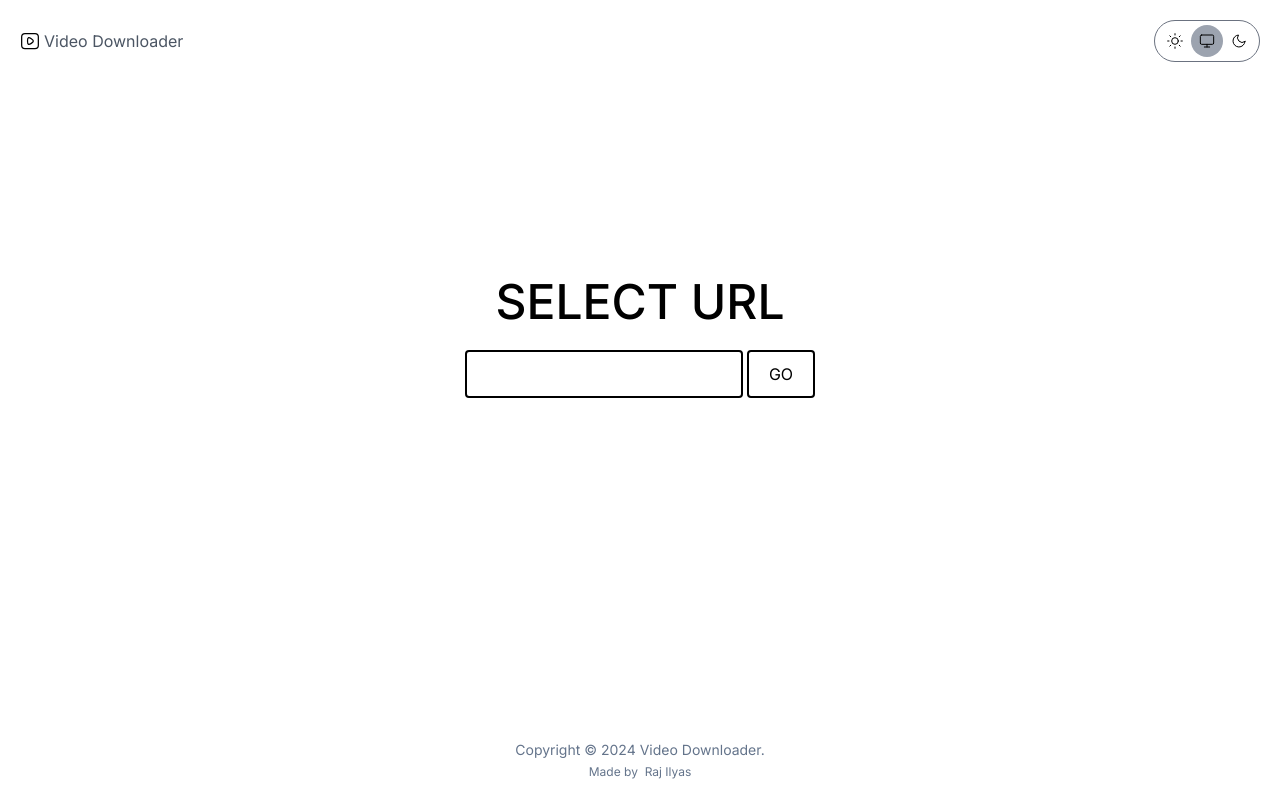
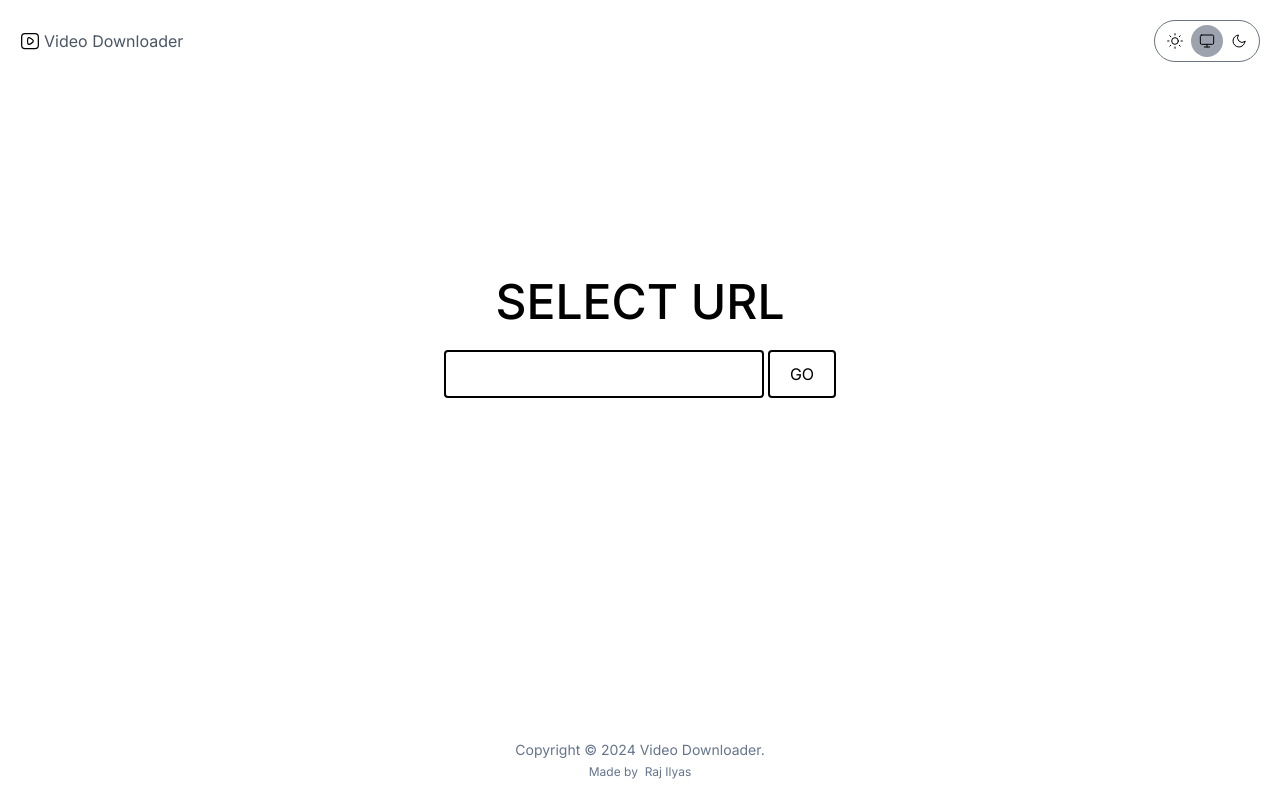
Before and after one commit to RajabovIlyas/video-downloader, a Next.js app: page / in a window 1280 px wide. Built offline with nearby package versions, Linux system fonts and the light colour scheme.

Commit message:
added button reset in url form

```diff
--- a/src/app/globals.css
+++ b/src/app/globals.css
@@ -23,7 +23,7 @@
   }
 
   .main-input {
-    @apply h-12 rounded border-2 border-black bg-white px-5 py-2.5 text-black ring-gray-200 ring-offset-2 transition hover:bg-gray-100 focus-visible:ring-2  dark:border-zinc-200 dark:bg-gray-950 dark:text-zinc-200 dark:hover:bg-gray-900;
+    @apply h-12 md:w-80 w-52 rounded border-2 border-black bg-white px-5 py-2.5 text-black ring-gray-200 ring-offset-2 transition hover:bg-gray-100 focus-visible:ring-2  dark:border-zinc-200 dark:bg-gray-950 dark:text-zinc-200 dark:hover:bg-gray-900;
   }
 
   .form-wrong {
--- a/src/components/UrlForm/UrlForm.tsx
+++ b/src/components/UrlForm/UrlForm.tsx
@@ -8,7 +8,7 @@ function UrlForm() {
   return (
     <form onSubmit={onSubmit} className="mt-6 flex gap-1 flex-row">
       <div>
-        <input {...register("url")} className="main-input mb-2" />
+        <input {...register("url")} className="main-input mb-2" type="search" />
         <p className="form-wrong">{errors?.url?.message}</p>
       </div>
       {infoLoading ? (
```
